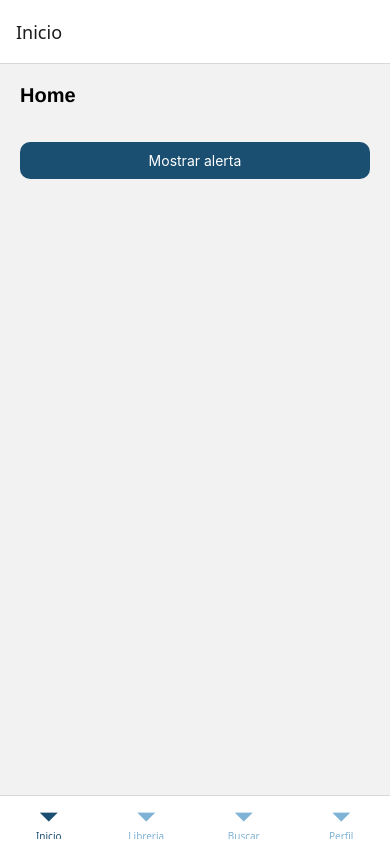
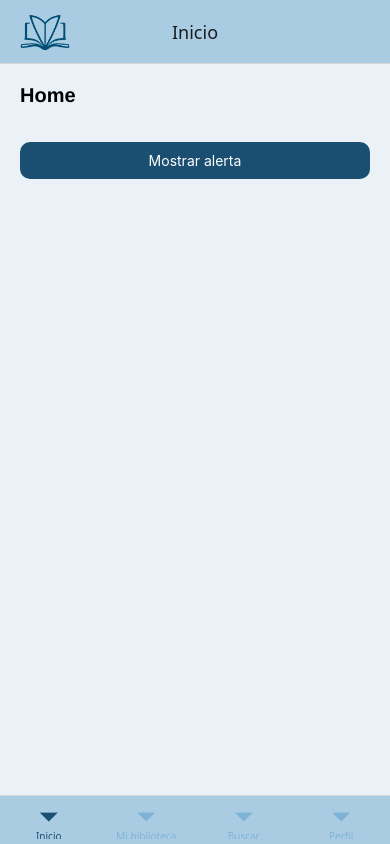
Before and after one commit to KevinFD95/Bibliapp, a React Native app in the folder frontend/: screen / in a window 390 px wide. Built offline with nearby package versions, Linux system fonts and the light colour scheme.

Commit message:
2025/03/20 - Actualizacion TabNav

```diff
--- a/frontend/src/app/home.jsx
+++ b/frontend/src/app/home.jsx
@@ -3,6 +3,8 @@ import { useState } from "react";
 
 import CustomButton from "../components/button.jsx";
 import Popup from "../components/popup.jsx";
+
+import color from "../config/colors.json";
 
 export default function HomeStackNavigator() {
   const [alert, setAlert] = useState(false);
@@ -26,6 +28,8 @@ export default function HomeStackNavigator() {
 const styles = StyleSheet.create({
   container: {
     padding: 20,
+    backgroundColor: color["app-background"],
+    height: "100%",
   },
 
   titleStyle: {
--- a/frontend/src/components/tab-navigator.jsx
+++ b/frontend/src/components/tab-navigator.jsx
@@ -1,5 +1,7 @@
+import { Image } from "react-native";
 import { createBottomTabNavigator } from "@react-navigation/bottom-tabs";
 import color from "../config/colors.json";
+import navLogo from "../../assets/bibliapp-logo-nav.png";
 
 // Vistas
 import HomeScreen from "../app/home.jsx";
@@ -13,6 +15,20 @@ export default function TabNavigator() {
   return (
     <Tab.Navigator
       screenOptions={{
+        headerStyle: {
+          backgroundColor: color.nav["nav-background"],
+        },
+        headerTitleAlign: "center",
+        headerLeft: () => (
+          <Image
+            source={navLogo}
+            style={{ width: 50, height: 50, marginLeft: 20, marginBottom: 0 }}
+            resizeMode="contain"
+          />
+        ),
+        tabBarStyle: {
+          backgroundColor: color.nav["nav-background"],
+        },
         tabBarActiveTintColor: color.icons["selected-icons"],
         tabBarInactiveTintColor: color.icons["unselected-icons"],
       }}
@@ -25,7 +41,7 @@ export default function TabNavigator() {
       <Tab.Screen
         name="library"
         component={LibraryScreen}
-        options={{ title: "Libreria" }}
+        options={{ title: "Mi biblioteca" }}
       />
       <Tab.Screen
         name="search"
```
Also changed, not shown: frontend/.eslintrc.js.
